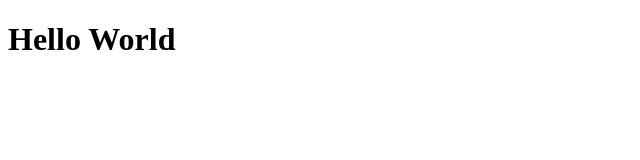
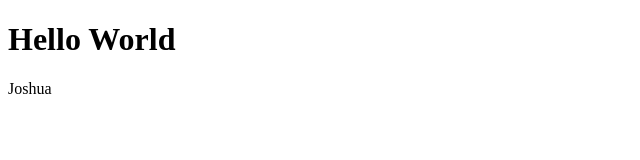
Before and after one commit to Hubert-Sahsilawane/wpu-git-test, a plain HTML site: page index.html in a window 1280 px wide. Shown: the full height of the page, 0-640 px from the left. Drawn offline with Linux system fonts and the light colour scheme.

Commit message:
menambahkan paragraf

```diff
--- a/index.html
+++ b/index.html
@@ -7,5 +7,6 @@
 </head>
 <body>
     <h1>Hello World</h1>
+    <p>Joshua</p>
 </body>
 </html>
```
